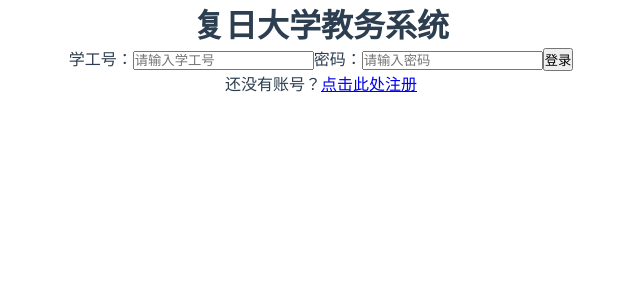
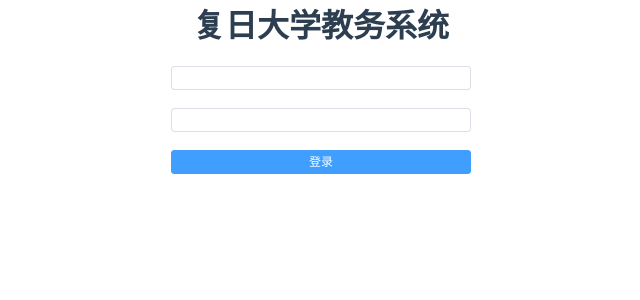
Before and after one commit to SS-Yuki/Educational-Management-System, a Vue app in the folder lab3_front/: page /login in a window 1280 px wide. Shown: the top 300 px of the page, without its empty margins (319-959 px from the left). Built offline with nearby package versions, Linux system fonts and the light colour scheme.

Commit message:
注册、登录界面

```diff
--- a/lab3_front/package.json
+++ b/lab3_front/package.json
@@ -7,6 +7,8 @@
     "build": "vue-cli-service build"
   },
   "dependencies": {
+    "@element-plus/icons": "^0.0.11",
+    "@element-plus/icons-vue": "^1.1.4",
     "axios": "^0.26.1",
     "core-js": "^3.8.3",
     "element-plus": "^2.1.8",
--- a/lab3_front/src/main.js
+++ b/lab3_front/src/main.js
@@ -4,8 +4,13 @@
 import store from './store'
 import ElementPlus from 'element-plus'
 import 'element-plus/dist/index.css'
+import * as ElIconModules from '@element-plus/icons'
 
 import '@/assets/css/global.css'
+import locale from 'element-ui/lib/locale/lang/zh-CN'
 
-
-createApp(App).use(store).use(ElementPlus).use(router).mount('#app')
+const app = createApp(App);
+app.use(store).use(ElementPlus, { locale, size: 'small' }).use(router).mount('#app')
+for(let iconName in ElIconModules){
+    app.component(iconName,ElIconModules[iconName])
+}
--- a/lab3_front/src/views/Login.vue
+++ b/lab3_front/src/views/Login.vue
@@ -3,13 +3,26 @@
     <div>
       <h1>复日大学教务系统</h1>
     </div>
-    <div>
-      <span>学工号：</span>
-      <input type="text" placeholder="请输入学工号" name="numberid" v-model="login_data.number">
-      <span>密码：</span>
-      <input type="password" placeholder="请输入密码" name="password" v-model="login_data.password">
-      <input type="button" value="登录" @click="login">
-      <div>还没有账号？<a href="register.html">点击此处注册</a></div>
+<!--    <div>-->
+<!--      <span>学工号：</span>-->
+<!--      <input type="text" placeholder="请输入学工号" name="numberid" v-model="login_data.number">-->
+<!--      <span>密码：</span>-->
+<!--      <input type="password" placeholder="请输入密码" name="password" v-model="login_data.password">-->
+<!--      <input type="button" value="登录" @click="login">-->
+<!--      <div>还没有账号？<a href="register.html">点击此处注册</a></div>-->
+<!--    </div>-->
+    <div class="login">
+      <el-form :model="login_data">
+        <el-form-item>
+          <el-input prefix-icon="User" v-model="login_data.number" />
+        </el-form-item>
+        <el-form-item>
+          <el-input prefix-icon="Lock" v-model="login_data.password" />
+        </el-form-item>
+        <el-button style="width: 100%" type="primary" @click="login">
+          登录
+        </el-button>
+      </el-form>
     </div>
   </div>
 
@@ -42,6 +55,10 @@
 </script>
 
 <style scoped>
-
+.login {
+  width: 300px;
+  height: 500px;
+  margin: 20px auto;
+}
 
 </style>
--- a/lab3_front/src/views/Register.vue
+++ b/lab3_front/src/views/Register.vue
@@ -1,13 +1,74 @@
 <template>
-<div>Register</div>
+  <div>
+    <div>Register</div>
+    <div>
+      <div class="register">
+        <el-form :model="register_data" label-width="120px">
+          <el-form-item label="身份">
+            <el-radio-group v-model="register_data.role">
+              <el-radio label="学生" />
+              <el-radio label="教师" />
+            </el-radio-group>
+          </el-form-item>
+          <el-form-item label="学号/工号">
+            <el-input v-model="register_data.number" />
+          </el-form-item>
+          <el-form-item label="姓名">
+            <el-input v-model="register_data.name" />
+          </el-form-item>
+          <el-form-item label="身份证号">
+            <el-input v-model="register_data.idcard" />
+          </el-form-item>
+          <el-form-item label="手机号">
+            <el-input v-model="register_data.phone" />
+          </el-form-item>
+          <el-form-item label="电子邮箱">
+            <el-input v-model="register_data.email" />
+          </el-form-item>
+          <el-form-item label="密码">
+            <el-input v-model="register_data.password" />
+          </el-form-item>
+          <el-button style="width: 100%" type="primary" @click="register">
+            注册
+          </el-button>
+        </el-form>
+      </div>
+    </div>
+  </div>
 </template>
 
 <script>
+import request from "@/utils/request";
+
 export default {
-  name: "Register"
+  name: "Register",
+  data() {
+    return {
+      register_data: {
+        role: '',
+        number: '',
+        name: '',
+        idcard: '',
+        phone: '',
+        email: '',
+        password: ''
+      }
+    }
+  },
+  methods: {
+    register: function () {
+      request.post("/user/register", this.register_data).then(res => {
+        console.log(res)
+      })
+    }
+  }
 }
 </script>
 
 <style scoped>
-
+.register {
+  width: 300px;
+  height: 500px;
+  margin: 20px auto;
+}
 </style>
```
Also changed, not shown: 1 other file (tests, documents, lock files or other folders).
